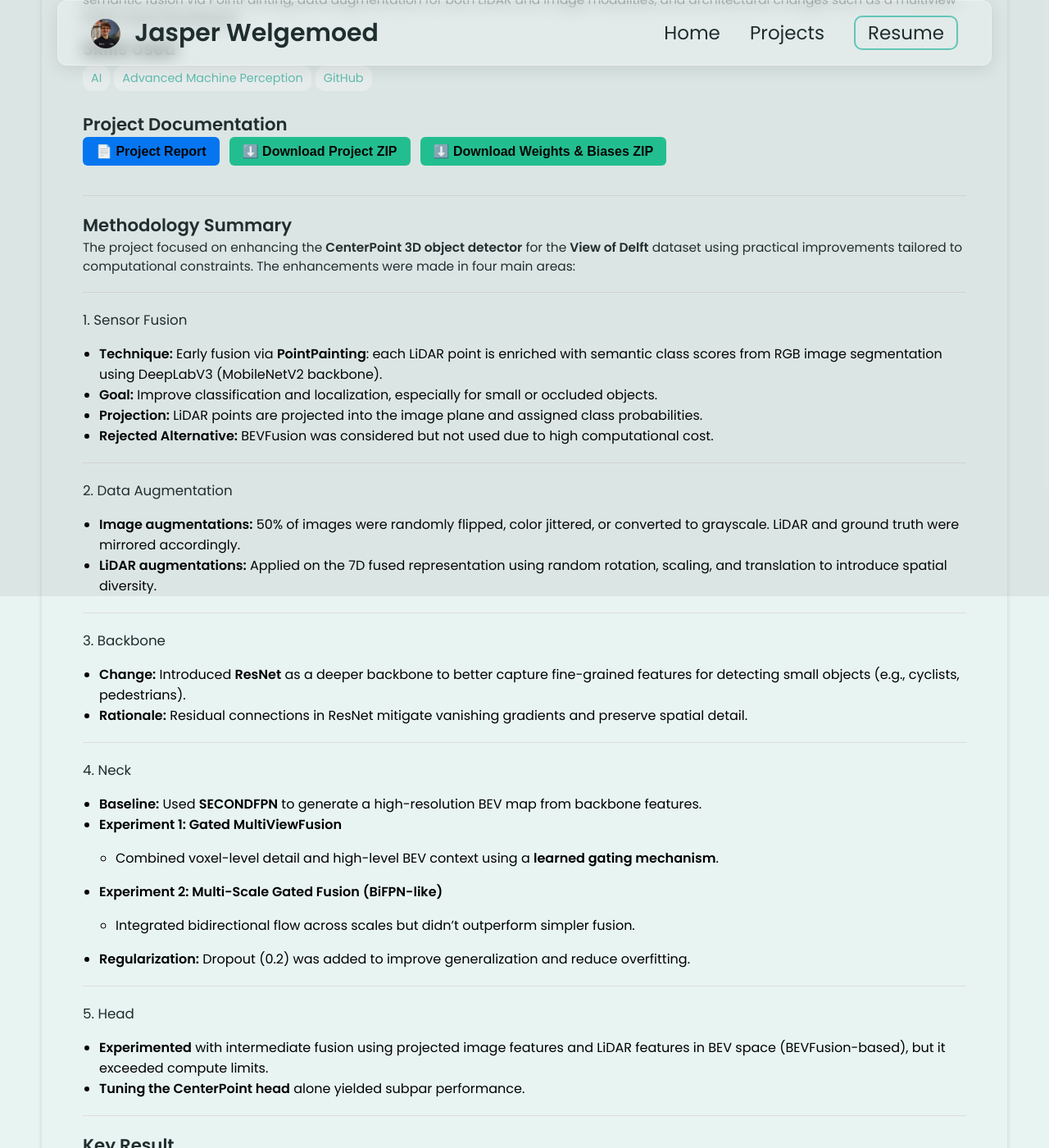
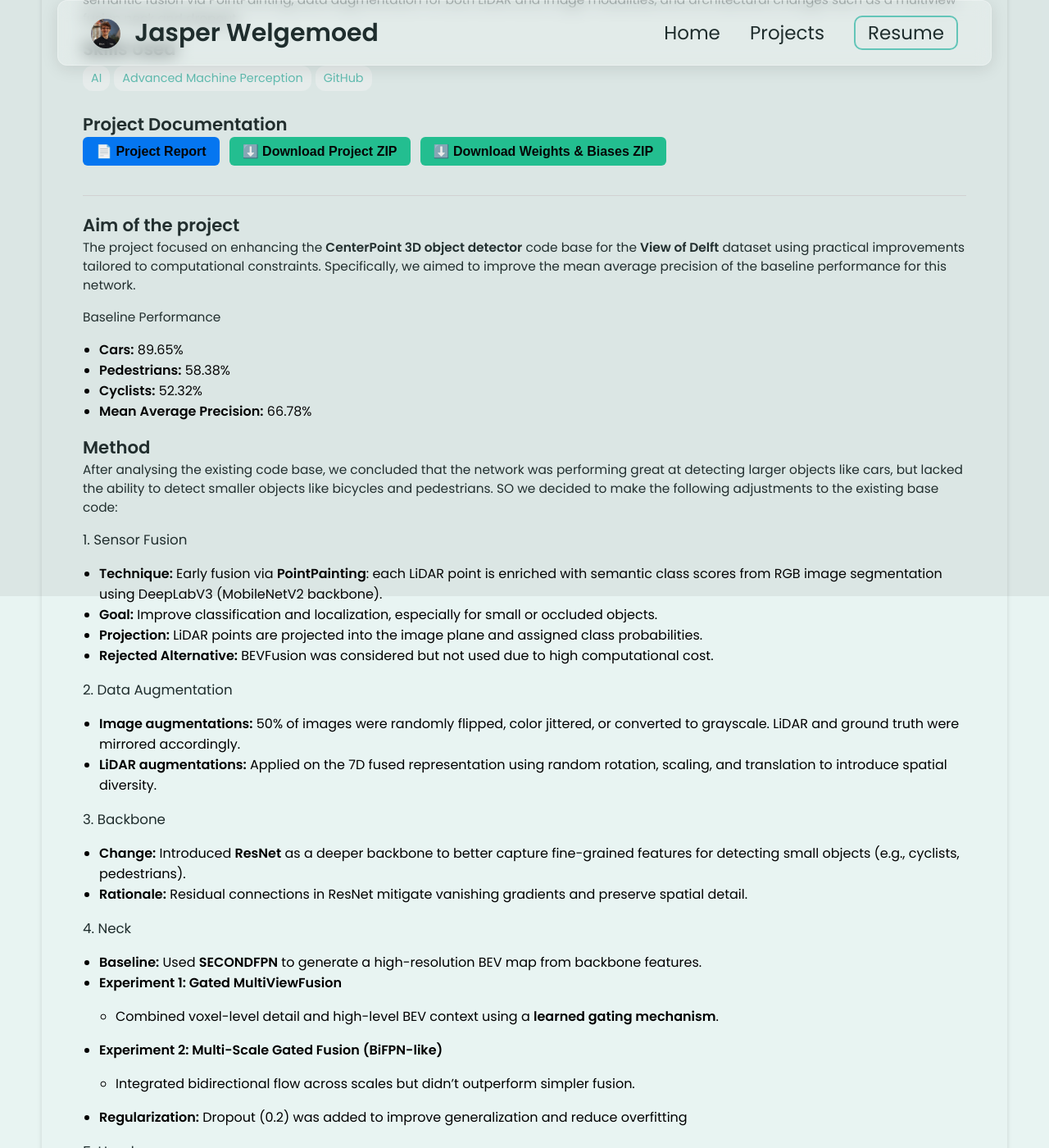
Before and after one commit to jasperwelgemoed/jasperwelgemoed.github.io, a Jekyll site: the page built from _projects/CenterpointProject/index.md, in a window 1280 px wide and 1400 px high, scrolled down 673 px. Shown: the whole window at 82% size. Built offline with Jekyll 4.4.1, drawn with Linux system fonts in a browser that asks for light colours; some of the changed text lies outside the part shown.

Commit message:
Update index.md

```diff
--- a/_projects/CenterpointProject/index.md
+++ b/_projects/CenterpointProject/index.md
@@ -1,7 +1,7 @@
 ---
 layout: post
 title: Improving 3D Object Detection with Modular Enhancements to the CenterPoint Framework (2025)
-description:  This project investigates improvements to a CenterPoint-based LiDAR 3D object detector on the View of Delft dataset. Key extensions include semantic fusion via PointPainting, data augmentation for both LiDAR and image modalities, and architectural changes such as a multiview fusion neck and dropout.
+description: This project investigates improvements to a CenterPoint-based LiDAR 3D object detector on the View of Delft dataset. Key extensions include semantic fusion via PointPainting, data augmentation for both LiDAR and image modalities, and architectural changes such as a multiview fusion neck and dropout.
 skills:
 - AI
 - Advanced Machine Perception
@@ -50,11 +50,18 @@ main-image: /PointPainting.jpg
 
 ---
 
-## Methodology Summary
+## Aim of the project
+The project focused on enhancing the **CenterPoint 3D object detector** code base for the **View of Delft** dataset using practical improvements tailored to computational constraints. Specifically, we aimed to improve the mean average precision of the baseline performance for this network.
 
-The project focused on enhancing the **CenterPoint 3D object detector** for the **View of Delft** dataset using practical improvements tailored to computational constraints. The enhancements were made in four main areas:
+Baseline Performance
+- **Cars:** 89.65%
+- **Pedestrians:** 58.38%
+- **Cyclists:** 52.32%
+- **Mean Average Precision:** 66.78%
 
----
+
+## Method
+After analysing the existing code base, we concluded that the network was performing great at detecting larger objects like cars, but lacked the ability to detect smaller objects like bicycles and pedestrians. SO we decided to make the following adjustments to the existing base code:
 
 ### 1. Sensor Fusion
 - **Technique:** Early fusion via **PointPainting**: each LiDAR point is enriched with semantic class scores from RGB image segmentation using DeepLabV3 (MobileNetV2 backbone).
@@ -62,19 +69,13 @@ The project focused on enhancing the **CenterPoint 3D object detector** for the
 - **Projection:** LiDAR points are projected into the image plane and assigned class probabilities.
 - **Rejected Alternative:** BEVFusion was considered but not used due to high computational cost.
 
----
-
 ### 2. Data Augmentation
 - **Image augmentations:** 50% of images were randomly flipped, color jittered, or converted to grayscale. LiDAR and ground truth were mirrored accordingly.
 - **LiDAR augmentations:** Applied on the 7D fused representation using random rotation, scaling, and translation to introduce spatial diversity.
 
----
-
 ### 3. Backbone
 - **Change:** Introduced **ResNet** as a deeper backbone to better capture fine-grained features for detecting small objects (e.g., cyclists, pedestrians).
 - **Rationale:** Residual connections in ResNet mitigate vanishing gradients and preserve spatial detail.
-
----
 
 ### 4. Neck
 - **Baseline:** Used **SECONDFPN** to generate a high-resolution BEV map from backbone features.
@@ -116,3 +106,12 @@ which achieved an **overall mAP of 81.9%**, with particularly strong results for
 
 
 </div>
+
+## Key Result
+The best-performing configuration was:
+**PointPainting + Data Augmentation + Gated Fusion**,
+which achieved an **overall mAP of 81.9%**, with particularly strong results for:
+- **Cars:** 90.17%
+- **Pedestrians:** 73.95%
+- **Cyclists:** 81.59%
+- **Mean Average Precision:** 81.90%
```
Also changed, not shown: other parts of _projects/CenterpointProject/index.md (+1 -12 lines).
